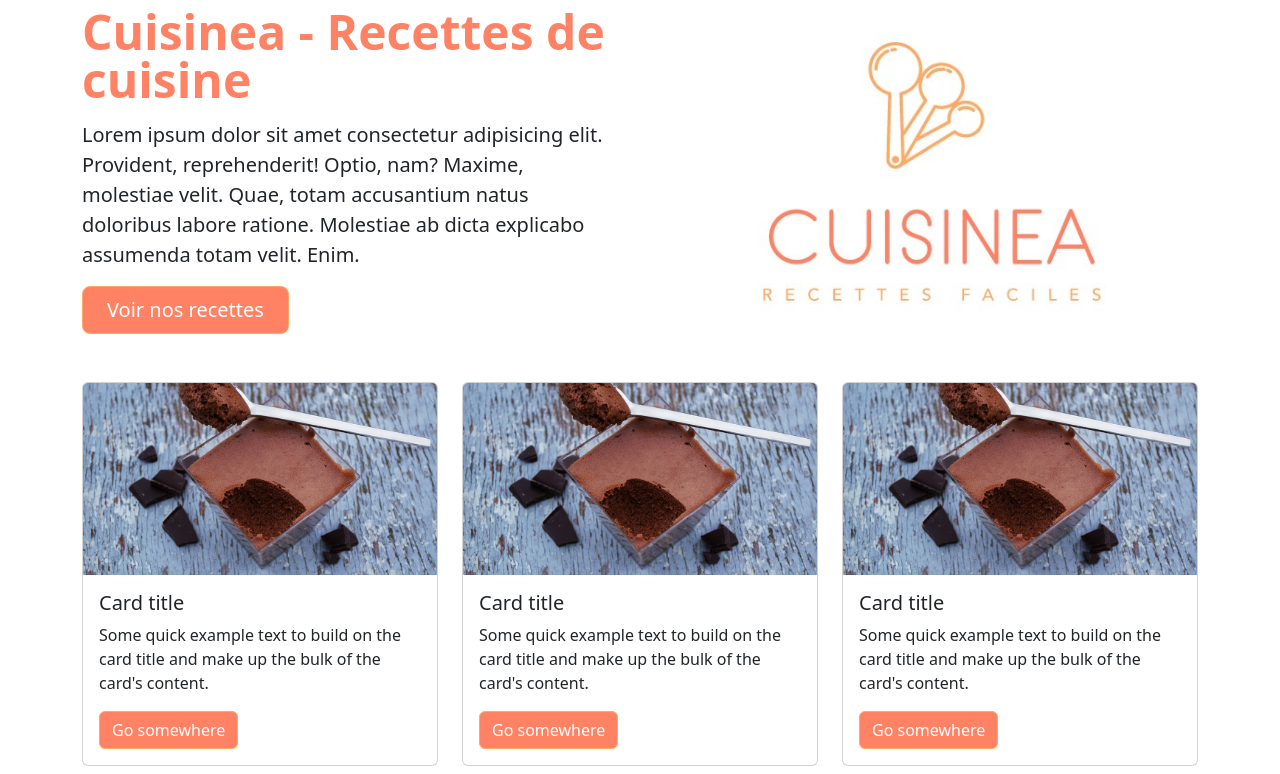
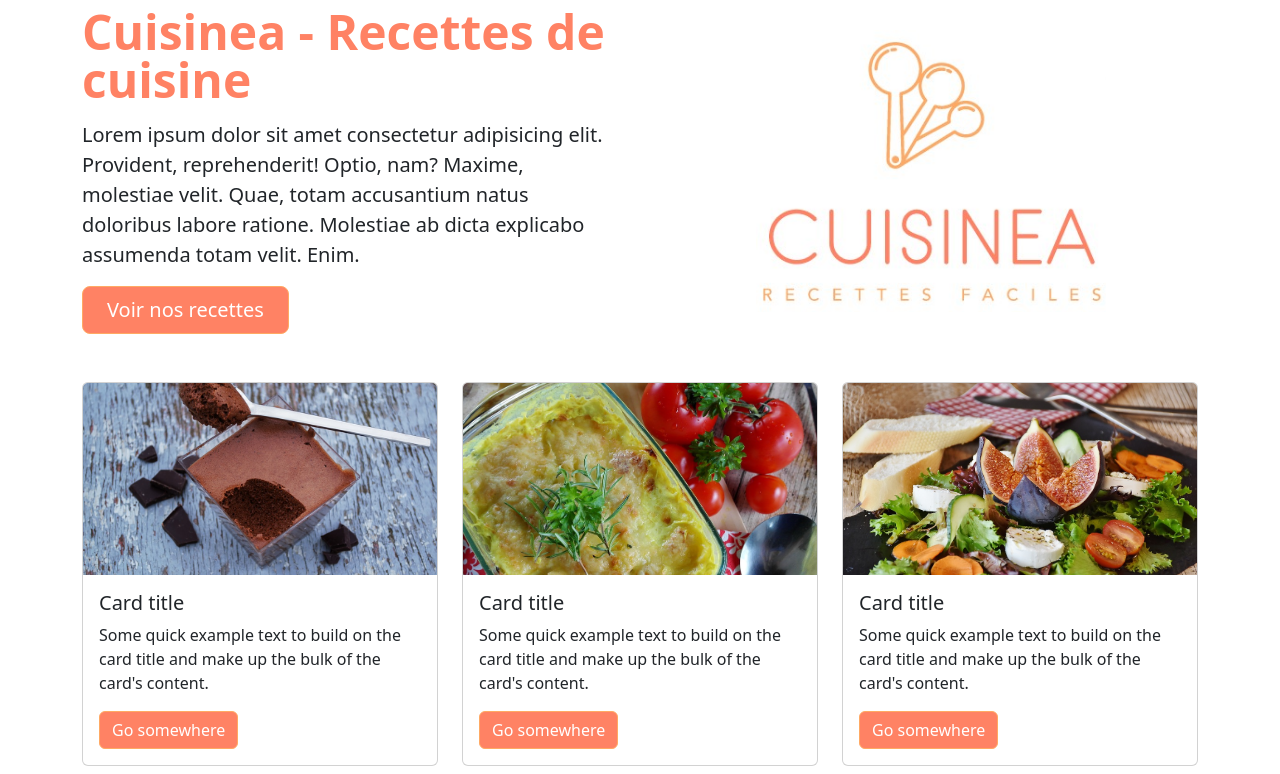
Before and after one commit to krismos64/Cuisinea, a PHP site: page / in a window 1280 px wide. Shown: the part 165-939 px from the top of the page. Run offline with PHP 8.4, Linux system fonts and the light colour scheme.

Commit message:
correction css

```diff
--- a/index.php
+++ b/index.php
@@ -66,7 +66,7 @@
 
     <div class="col-md-4">
       <div class="card">
-        <img src="uploads/recipes/1-chocolate-au-mousse.jpg" class="card-img-top" alt="...">
+        <img src="uploads/recipes/2-gratin-dauphinois.jpg" class="card-img-top" alt="...">
         <div class="card-body">
           <h5 class="card-title">Card title</h5>
           <p class="card-text">Some quick example text to build on the card title and make up the bulk of the card's content.</p>
@@ -77,7 +77,7 @@
 
       <div class="col-md-4">
       <div class="card">
-        <img src="uploads/recipes/1-chocolate-au-mousse.jpg" class="card-img-top" alt="...">
+        <img src="uploads/recipes/3-salade.jpg" class="card-img-top" alt="...">
         <div class="card-body">
           <h5 class="card-title">Card title</h5>
           <p class="card-text">Some quick example text to build on the card title and make up the bulk of the card's content.</p>
```
